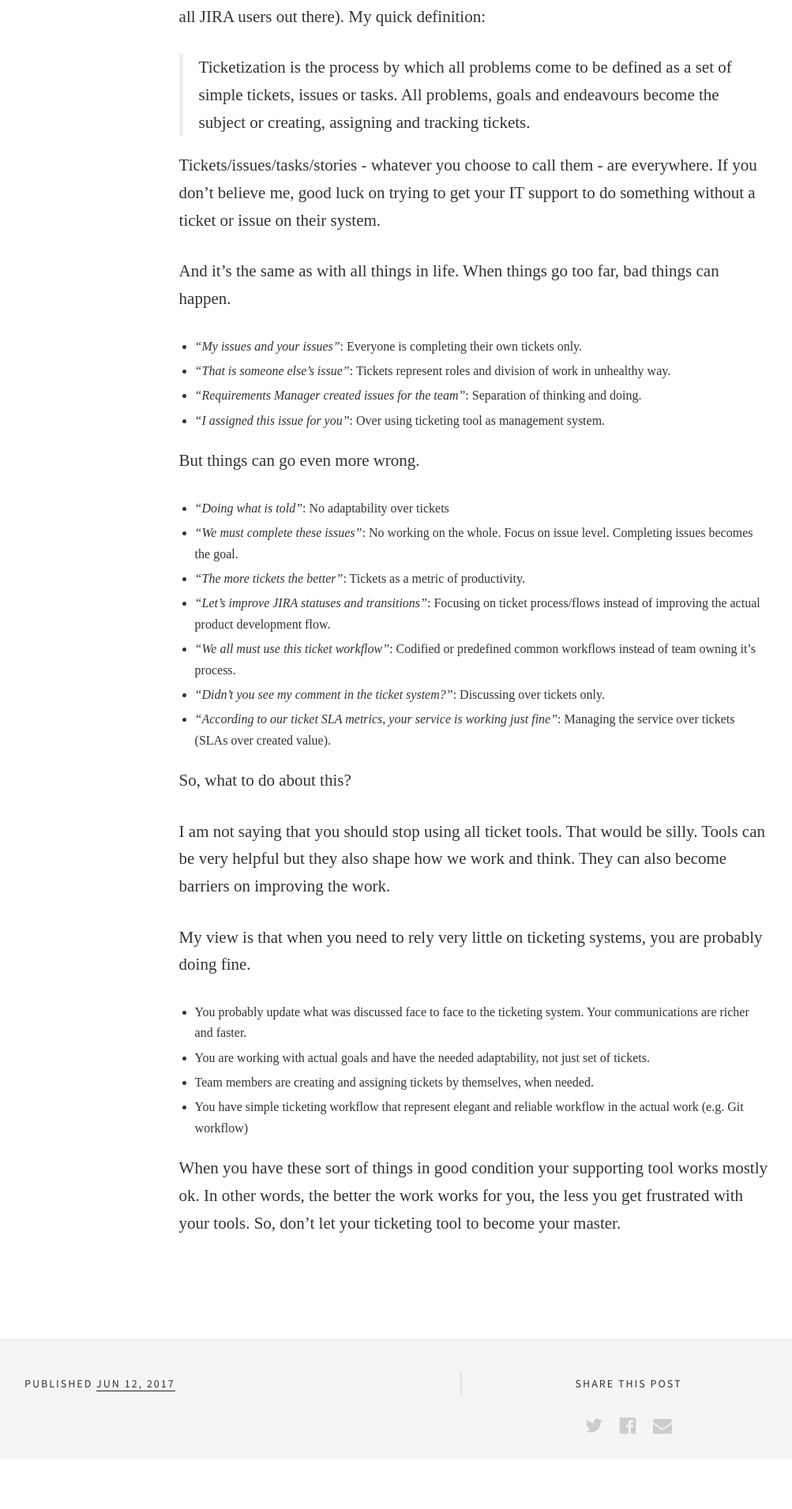
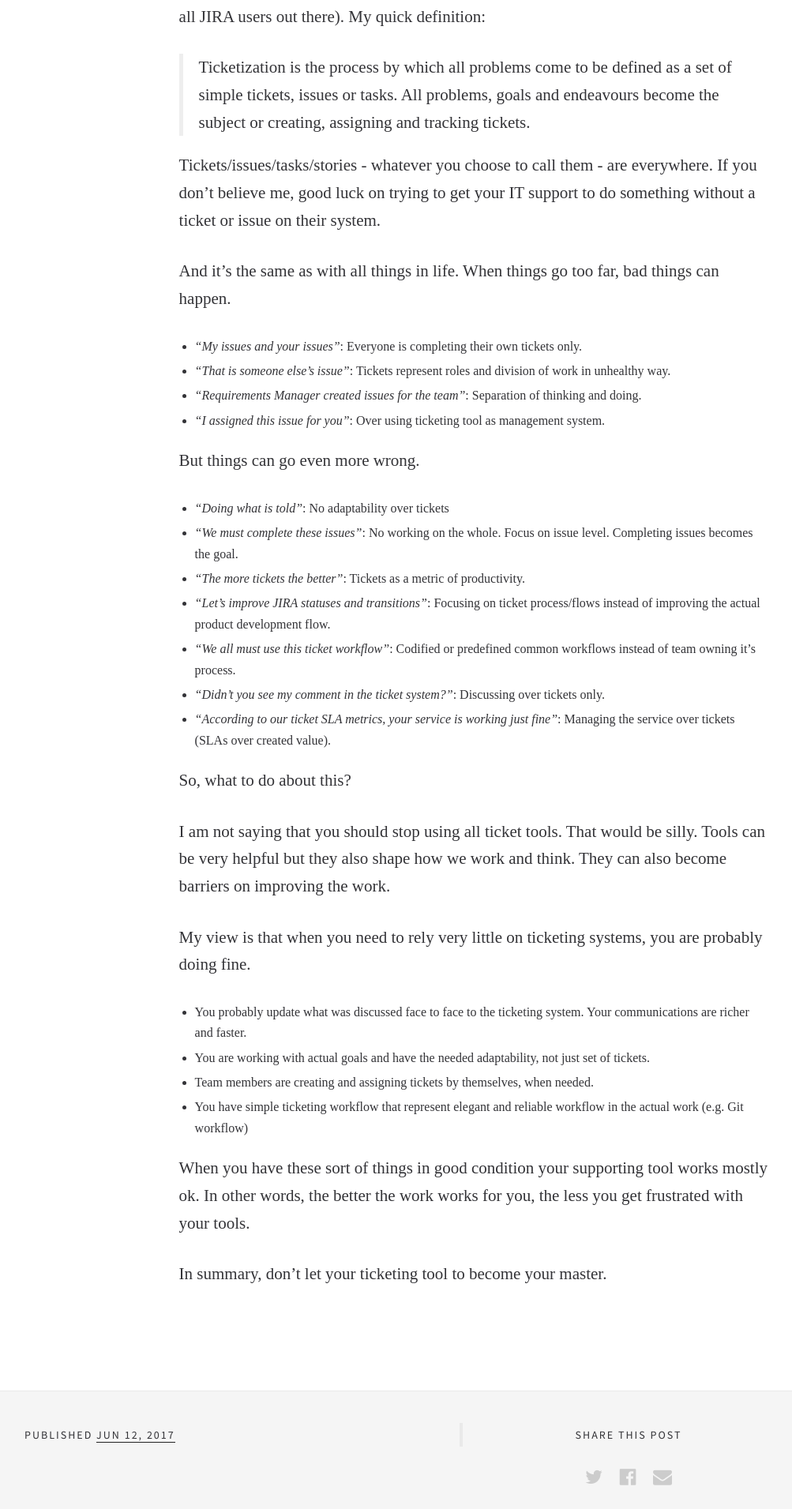
Before and after one commit to tsoikkel/vtormala.github.io, a Jekyll site: the page built from _posts/2017-06-12-beware-of-ticketization.md, in a window 1280 px wide. Shown: the part 1021-2932 px from the top of the page at 79% size, without its empty margins (39-1042 px from the left). Built offline with Jekyll 4.4.1, drawn with Linux system fonts in a browser that asks for light colours; some web fonts are replaced.

Commit message:
Create 2017-06-12-beware-of-ticketization.md

```diff
--- a/_posts/2017-06-12-beware-of-ticketization.md
+++ b/_posts/2017-06-12-beware-of-ticketization.md
@@ -55,4 +55,6 @@ My view is that when you need to rely very little on ticketing systems, you are
 * Team members are creating and assigning tickets by themselves, when needed.
 * You have simple ticketing workflow that represent elegant and reliable workflow in the actual work (e.g. Git workflow)
 
-When you have these sort of things in good condition your supporting tool works mostly ok. In other words, the better the work works for you, the less you get frustrated with your tools. So, don't let your ticketing tool to become your master.
+When you have these sort of things in good condition your supporting tool works mostly ok. In other words, the better the work works for you, the less you get frustrated with your tools.
+
+In summary, don't let your ticketing tool to become your master.
```
